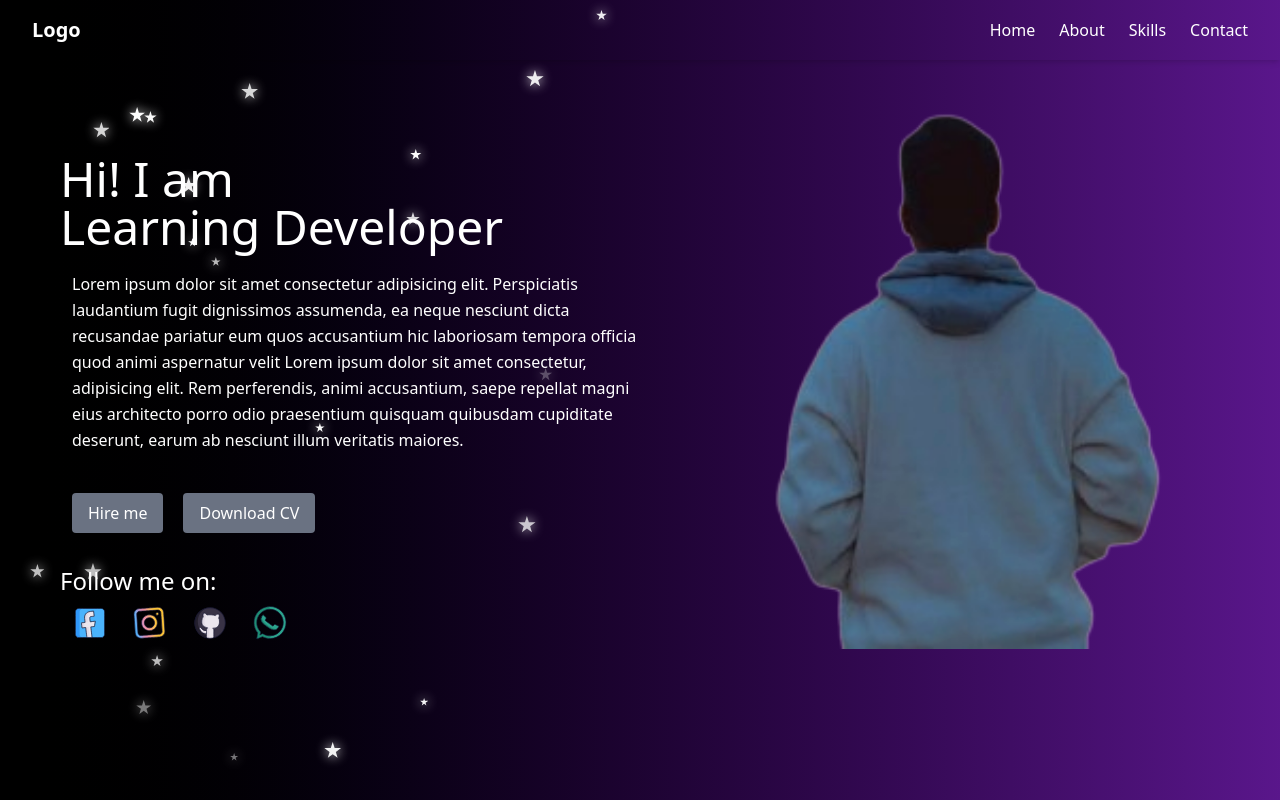
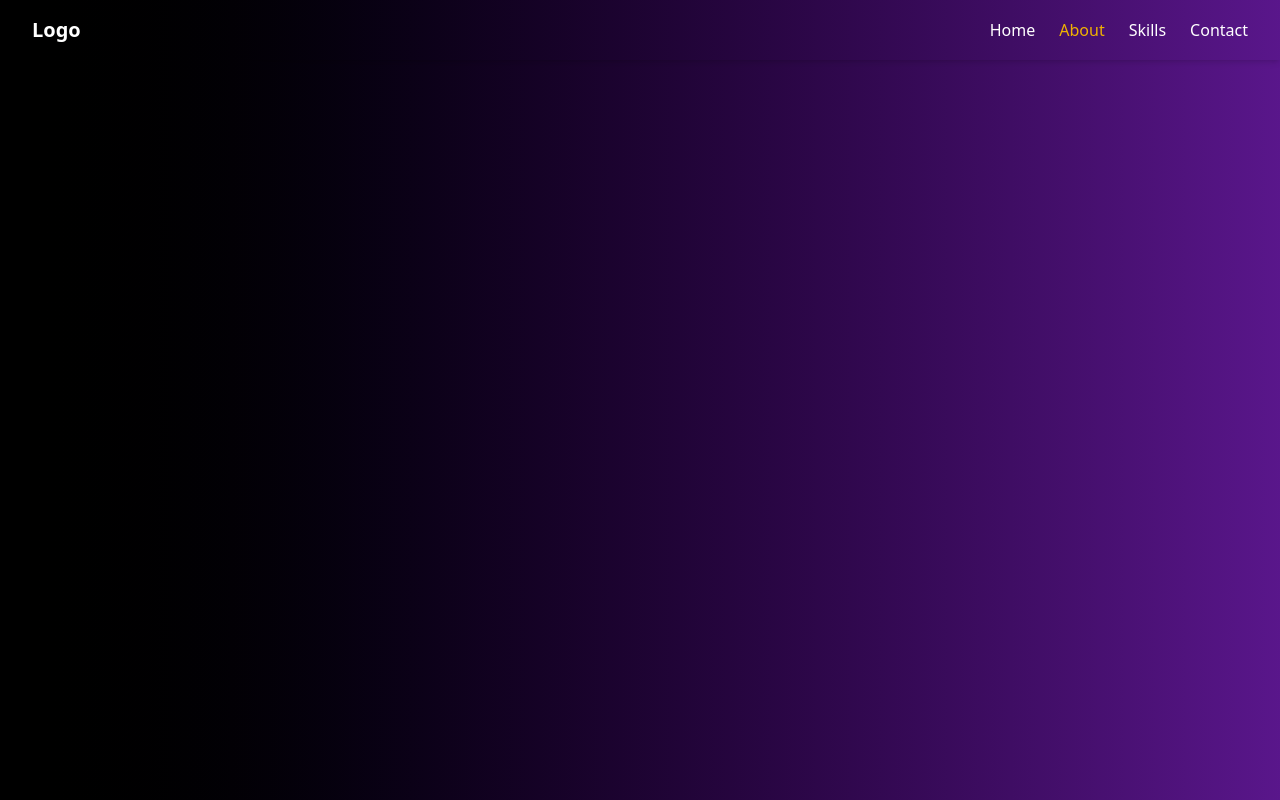
Before and after one commit to Alans123456/my_portfolio, a React (Vite) app: page /About in a window 1280 px wide. Built offline with nearby package versions, Linux system fonts and the light colour scheme.

Commit message:
update new

```diff
--- a/package.json
+++ b/package.json
@@ -15,6 +15,7 @@
     "lottie-react": "^2.4.1",
     "react": "^19.0.0",
     "react-dom": "^19.0.0",
+    "react-router-dom": "^7.5.1",
     "tailwindcss": "^4.1.4"
   },
   "devDependencies": {
--- a/src/App.jsx
+++ b/src/App.jsx
@@ -1,18 +1,24 @@
 import "./App.css";
-import Front from "./Component/Front";
-import Nav from "./Component/Nav";
-import Stars from "./Component/stars"; // Import the star component
+import Home from "./Page/Home";
+import About from "./Page/About";
+import Contact from "./Page/Contact";
+import Skills from "./Page/Skills";
+import { BrowserRouter, Routes, Route, Outlet } from "react-router-dom";
+
+// Import the star component
 
 function App() {
   return (
     <>
-      <div>
-        <div className="relative w-full min-h-screen bg-gradient-to-r from-black to-purple-900 overflow-hidden">
-          <Stars />
-          <Nav navItems={["Home", "About", "Skills", "Contact"]} />
-          <Front />
-        </div>
-      </div>
+      <BrowserRouter>
+        <Routes>
+          <Route path="/" element={<Home />} />
+          <Route path="/home" element={<Home />} />
+          <Route path="/About" element={<About />} />
+          <Route path="/Skills" element={<Skills />} />
+          <Route path="/Contact" element={<Contact />} />
+        </Routes>
+      </BrowserRouter>
     </>
   );
 }
--- a/src/Component/Nav.jsx
+++ b/src/Component/Nav.jsx
@@ -1,13 +1,21 @@
+import { NavLink } from "react-router-dom"; // Correct import
 import React from "react";
 
-export default function nav(props) {
+export default function Nav(props) {
+  function linkClasses({ isActive }) {
+    return isActive ? "text-yellow-500" : "";
+  }
   return (
-    <nav className="w-full px-8 py-4  text-white shadow-md flex justify-between items-center">
+    <nav className="w-full px-8 py-4 text-white shadow-md flex justify-between items-center">
       <h1 className="text-xl font-bold">Logo</h1>
 
       <ul className="flex gap-6">
-        {props.navItems.map((item) => (
-          <li className="hover:text-purple-300 cursor-pointer">{item}</li>
+        {props.navItems.map((item, index) => (
+          <NavLink to={`/${item.toLowerCase()}`} className={linkClasses}>
+            {" "}
+            {/* Dynamically create the path */}
+            <li className="hover:text-purple-300 cursor-pointer">{item}</li>
+          </NavLink>
         ))}
       </ul>
 
--- /dev/null
+++ b/src/Page/About.jsx
@@ -0,0 +1,13 @@
+import React from "react";
+import Nav from "../Component/Nav";
+
+export default function About() {
+  return (
+    // Add return here
+    <>
+      <div className="relative w-full min-h-screen bg-gradient-to-r from-black to-purple-900 overflow-hidden">
+        <Nav navItems={["Home", "About", "Skills", "Contact"]} />
+      </div>
+    </>
+  );
+}
--- /dev/null
+++ b/src/Page/Contact.jsx
@@ -0,0 +1,13 @@
+import React from "react";
+import Nav from "../Component/Nav";
+
+export default function Contact() {
+  return (
+    // Add return here
+    <>
+      <div className="relative w-full min-h-screen bg-gradient-to-r from-black to-purple-900 overflow-hidden">
+        <Nav navItems={["Home", "About", "Skills", "Contact"]} />
+      </div>
+    </>
+  );
+}
--- a/src/Page/Home.jsx
+++ b/src/Page/Home.jsx
@@ -0,0 +1,18 @@
+import React from "react";
+import Stars from "../Component/stars";
+import Nav from "../Component/Nav";
+import Front from "../Component/Front";
+
+export default function Home() {
+  return (
+    <>
+      <div>
+        <div className="relative w-full min-h-screen bg-gradient-to-r from-black to-purple-900 overflow-hidden">
+          <Stars />
+          <Nav navItems={["Home", "About", "Skills", "Contact"]} />
+          <Front />
+        </div>
+      </div>
+    </>
+  );
+}
--- /dev/null
+++ b/src/Page/Skills.jsx
@@ -0,0 +1,13 @@
+import React from "react";
+import Nav from "../Component/Nav";
+
+export default function Skills() {
+  return (
+    // Add return here
+    <>
+      <div className="relative w-full min-h-screen bg-gradient-to-r from-black to-purple-900 overflow-hidden">
+        <Nav navItems={["Home", "About", "Skills", "Contact"]} />
+      </div>
+    </>
+  );
+}
```
Also changed, not shown: 1 other file (tests, documents, lock files or other folders).
